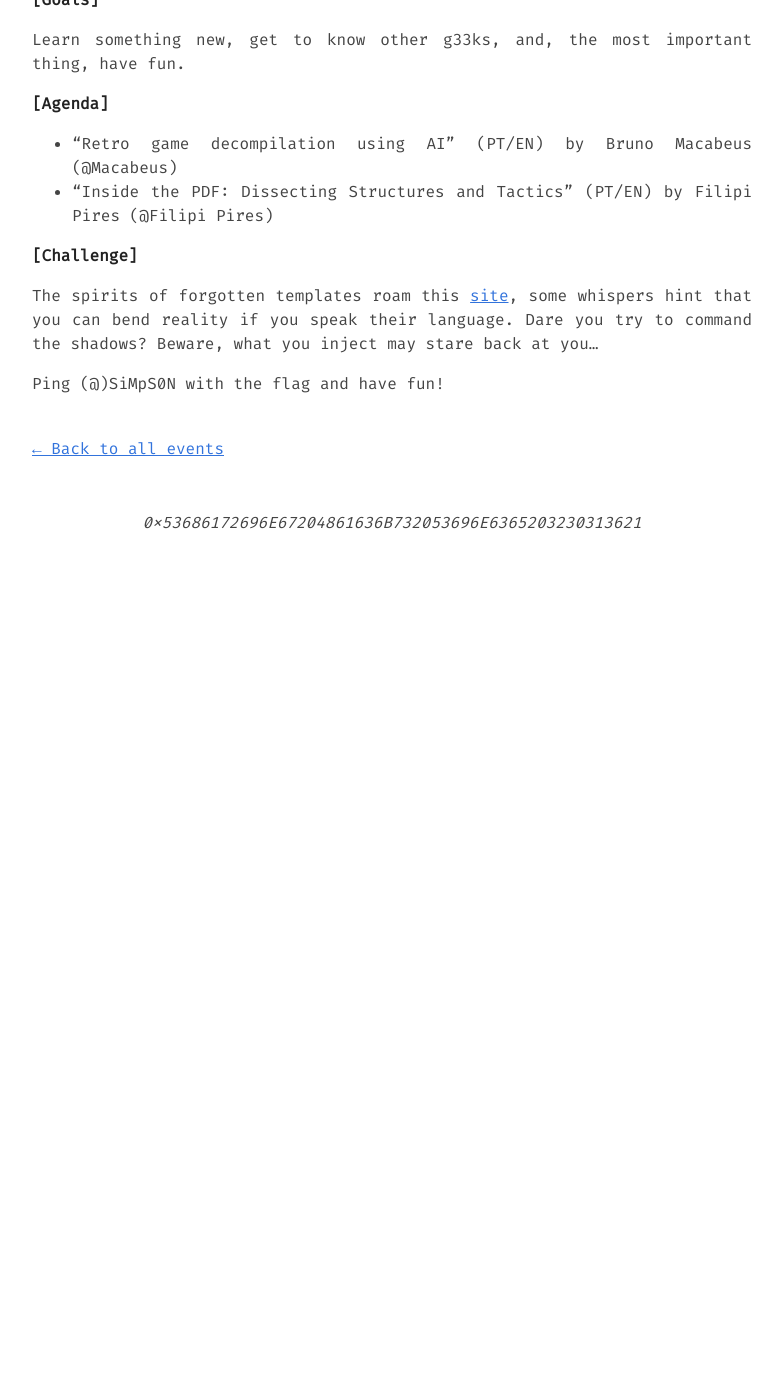
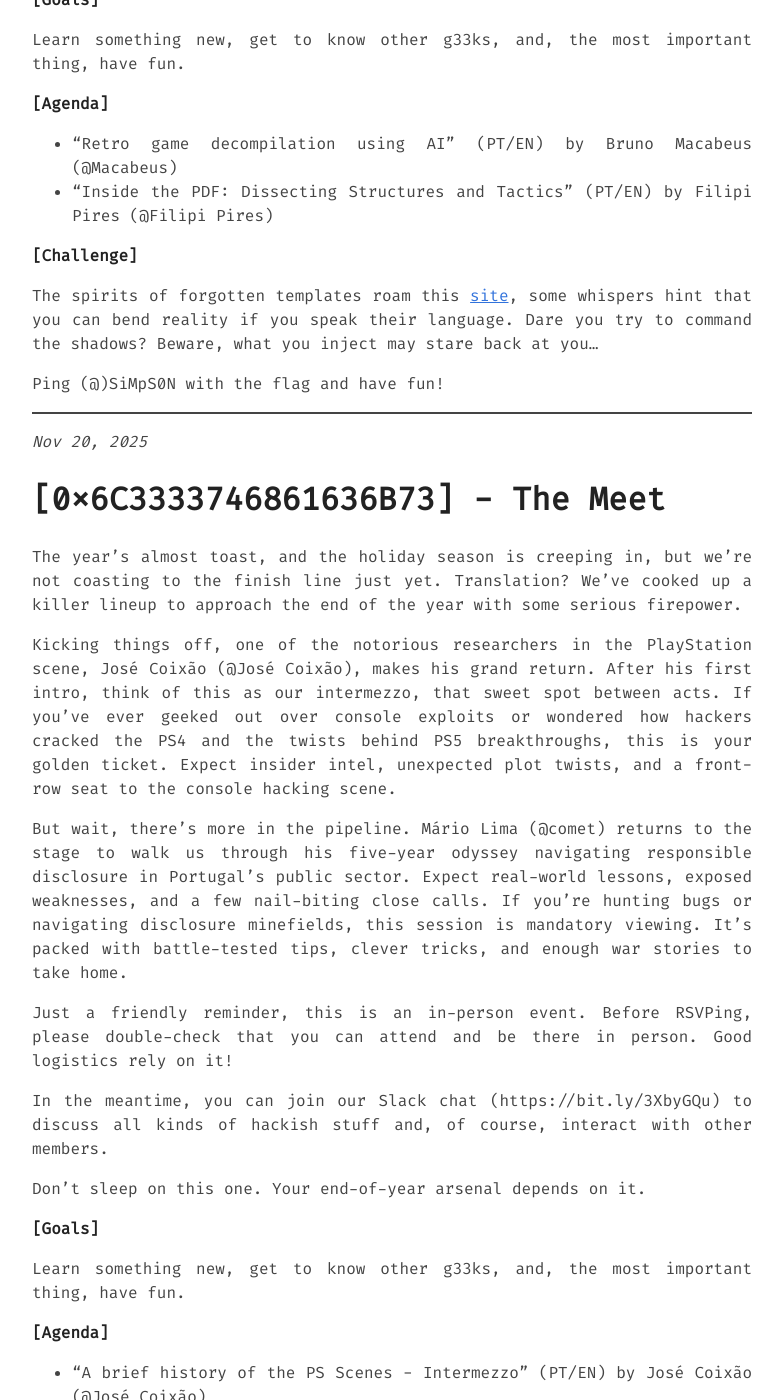
Before and after one commit to 0xOPOSEC/0xOPOSEC.github.io, a Jekyll site: the page built from _posts/2025-01-01-events25.md, in a window 1280 px wide and 1400 px high, scrolled down 10287 px. Shown: the whole window, without its empty margins (248-1030 px from the left). Built offline with Jekyll 4.4.1, drawn with Linux system fonts in a browser that asks for light colours; before the commit the page ends 10917 px from its top, so only the background shows below that; some of the changed text lies outside the part shown.

Commit message:
Add [0x6C3333746861636B73] - The Meet Event Details

```diff
--- a/_posts/2025-01-01-events25.md
+++ b/_posts/2025-01-01-events25.md
@@ -275,3 +275,37 @@ Learn something new, get to know other g33ks, and, the most important thing, hav
 The spirits of forgotten templates roam this [site](http://madlabs.pw:5000/?tmpl=halloween), some whispers hint that you can bend reality if you speak their language. Dare you try to command the shadows? Beware, what you inject may stare back at you...
 
 Ping (@)SiMpS0N with the flag and have fun!
+
+
+---------
+_Nov 20, 2025_
+# [0x6C3333746861636B73] - The Meet
+
+The year's almost toast, and the holiday season is creeping in, but we're not coasting to the finish line just yet. Translation? We've cooked up a killer lineup to approach the end of the year with some serious firepower.
+
+Kicking things off, one of the notorious researchers in the PlayStation scene, José Coixão (@José Coixão), makes his grand return. After his first intro, think of this as our intermezzo, that sweet spot between acts. If you've ever geeked out over console exploits or wondered how hackers cracked the PS4 and the twists behind PS5 breakthroughs, this is your golden ticket. Expect insider intel, unexpected plot twists, and a front-row seat to the console hacking scene.
+
+But wait, there's more in the pipeline. Mário Lima (@comet) returns to the stage to walk us through his five-year odyssey navigating responsible disclosure in Portugal's public sector. Expect real-world lessons, exposed weaknesses, and a few nail-biting close calls. If you're hunting bugs or navigating disclosure minefields, this session is mandatory viewing. It's packed with battle-tested tips, clever tricks, and enough war stories to take home.
+
+Just a friendly reminder, this is an in-person event. Before RSVPing, please double-check that you can attend and be there in person. Good logistics rely on it!
+
+In the meantime, you can join our Slack chat (https://bit.ly/3XbyGQu) to discuss all kinds of hackish stuff and, of course, interact with other members.
+
+Don't sleep on this one. Your end-of-year arsenal depends on it.
+
+**\[Goals\]**
+
+Learn something new, get to know other g33ks, and, the most important thing, have fun.
+
+**\[Agenda\]**
+
+- "A brief history of the PS Scenes - Intermezzo" (PT/EN) by José Coixão (@José Coixão)
+- "Hacking the Portuguese government for fun and no profit" (PT/EN) by Mario Lima (@comet)
+
+**\[Challenge\]**
+
+This fast-shipped user-search app is production-ready and battle-tested. Try it out with Alice and Bob's friends, hunt for the juicy flag, and give a ping to (@)simps0n when you find it.
+
+URL: http://madlabs.pw:8000/
+
+If you've been around the block, the path is "unmistakable" (or not :D).
```
